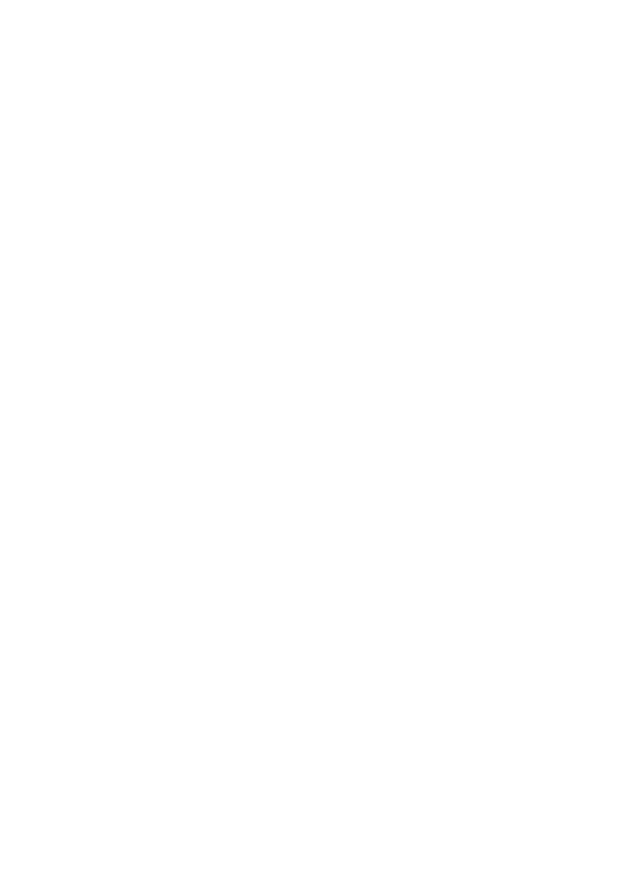
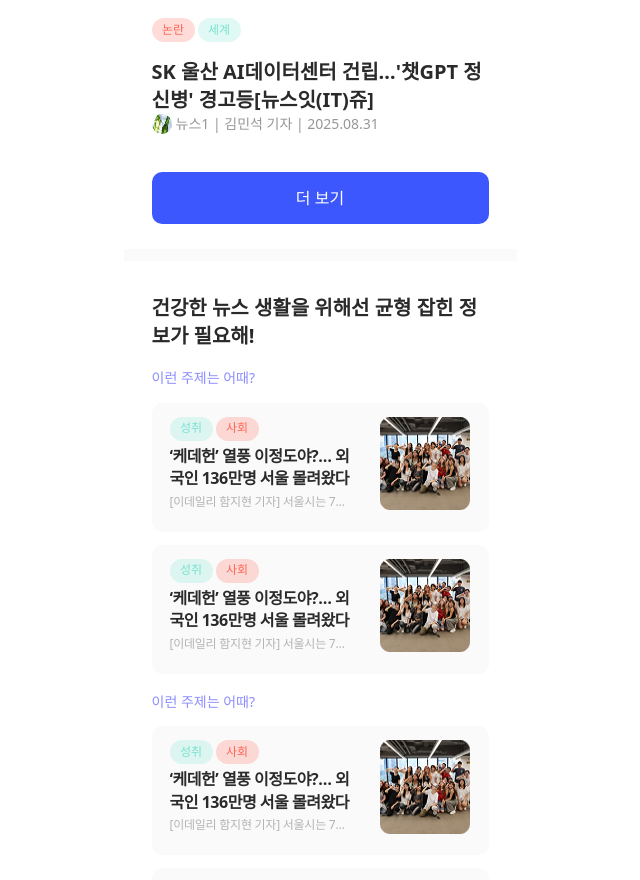
Before and after one commit to 9oormthon-univ/2025_SEASONTHON_TEAM_46_FE, a React (Vite) app: page / in a window 1280 px wide. Shown: the part 920-1800 px from the top of the page, without its empty margins (320-960 px from the left). Before the commit the page ends 800 px from the top, so only its background shows below. Built offline with nearby package versions, Linux system fonts and the light colour scheme.

Commit message:
feat: push news

```diff
--- a/src/components/main/Body.tsx
+++ b/src/components/main/Body.tsx
@@ -1,9 +1,14 @@
 import { HotNews } from "./HotNews";
+import { NewNews } from "./NewNews";
+import { Push } from "./Push";
 
 export function Body() {
   return (
     <main className="flex w-full flex-col items-center border-t-[20px] border-[#eee] bg-white pt-[105px]">
       <HotNews />
+      <NewNews />
+      <div className="h-[12px] w-full bg-[#FAFAFA]"></div>
+      <Push />
     </main>
   );
 }
--- /dev/null
+++ b/src/components/main/NewNews.tsx
@@ -0,0 +1,45 @@
+import TestSvg from "../../assets/images/test_news.png";
+import { Category } from "../common/Category";
+
+export function NewNews() {
+  return (
+    <article className="mt-[63px] flex w-[337px] flex-col gap-[16px] pb-[25px]">
+      <section className="flex items-center gap-[4px]">
+        <p className="text-[18px] font-bold text-[#2A2A2A]">새로운 뉴스</p>
+        <p className="text-[16px] font-[500] leading-[140%] text-[#7F81FF]">
+          4
+        </p>
+      </section>
+      <section className="flex flex-col gap-[20px]">
+        <img src={TestSvg} alt="New News" height={156} />
+        <div className="flex gap-[3px]">
+          <Category text="논란" color="#FF6556" />
+          <Category text="세계" color="#79E2D0" />
+        </div>
+      </section>
+      <section>
+        <p className="line-clamp-2 text-[20px] font-bold leading-[140%] text-[#2A2A2A]">
+          SK 울산 AI데이터센터 건립…'챗GPT 정신병' 경고등[뉴스잇(IT)쥬]
+        </p>
+        <div className="flex gap-[4px]">
+          <img
+            src={TestSvg}
+            alt="New News"
+            height={20}
+            width={20}
+            className="rounded-[20px]"
+          />
+          <p className="text-[14px] font-[500] leading-[20px] text-[#979797]">
+            뉴스1 | 김민석 기자 | 2025.08.31
+          </p>
+        </div>
+      </section>
+      <button
+        className="mt-[22px] flex h-[52px] w-[337px] flex-shrink-0 cursor-pointer items-center justify-center rounded-[10px] bg-[#3D57FE]"
+        onClick={() => {}}
+      >
+        <p className="text-[16px] font-[500] text-white">더 보기</p>
+      </button>
+    </article>
+  );
+}
--- /dev/null
+++ b/src/components/main/Push.tsx
@@ -0,0 +1,70 @@
+import { Category } from "../common/Category";
+import TestNews from "../../assets/images/test_news2.png";
+
+export function Push() {
+  return (
+    <article className="mt-[33px] w-[337px]">
+      <p className="text-[20px] font-bold leading-[140%] text-[#2A2A2A]">{`건강한 뉴스 생활을 위해선\n균형 잡힌 정보가 필요해!`}</p>
+      {/* 주제 */}
+      <section className="mt-[18px] flex flex-col items-start gap-[15px]">
+        <p className="text-[14px] font-[500] leading-[140%] text-[#7F81FF]/90">
+          이런 주제는 어때?
+        </p>
+        <div className="flex flex-col items-start gap-[13px]">
+          {Array.from({ length: 2 }, (_, index) => (
+            <article
+              key={index}
+              className="h-[129px] w-[337px] rounded-[10px] bg-[#FAFAFA] px-[18px] py-[14px]"
+            >
+              <div className="flex gap-[21px]">
+                <div className="flex flex-col gap-[4px]">
+                  <div className="flex gap-[3px]">
+                    <Category text="성취" color="#79E2D0" />
+                    <Category text="사회" color="#FF6556" />
+                  </div>
+                  <p className="line-clamp-2 w-[189px] text-[16px] font-bold leading-[140%] tracking-[-0.48px] text-[#2A2A2A]">
+                    ‘케데헌’ 열풍 이정도야?… 외국인 136만명 서울 몰려왔다
+                  </p>
+                  <p className="line-clamp-1 w-[185px] text-[12px] font-[500] leading-[140%] tracking-[-0.24px] text-[#B3B3B3]">
+                    [이데일리 함지현 기자] 서울시는 7월 어쩌구저쩌구
+                  </p>
+                </div>
+                <img src={TestNews} alt="이미지" />
+              </div>
+            </article>
+          ))}
+        </div>
+      </section>
+      {/* 감정 */}
+      <section className="mt-[18px] flex flex-col items-start gap-[15px]">
+        <p className="text-[14px] font-[500] leading-[140%] text-[#7F81FF]/90">
+          이런 주제는 어때?
+        </p>
+        <div className="flex flex-col items-start gap-[13px]">
+          {Array.from({ length: 2 }, (_, index) => (
+            <article
+              key={index}
+              className="h-[129px] w-[337px] rounded-[10px] bg-[#FAFAFA] px-[18px] py-[14px]"
+            >
+              <div className="flex gap-[21px]">
+                <div className="flex flex-col gap-[4px]">
+                  <div className="flex gap-[3px]">
+                    <Category text="성취" color="#79E2D0" />
+                    <Category text="사회" color="#FF6556" />
+                  </div>
+                  <p className="line-clamp-2 w-[189px] text-[16px] font-bold leading-[140%] tracking-[-0.48px] text-[#2A2A2A]">
+                    ‘케데헌’ 열풍 이정도야?… 외국인 136만명 서울 몰려왔다
+                  </p>
+                  <p className="line-clamp-1 w-[185px] text-[12px] font-[500] leading-[140%] tracking-[-0.24px] text-[#B3B3B3]">
+                    [이데일리 함지현 기자] 서울시는 7월 어쩌구저쩌구
+                  </p>
+                </div>
+                <img src={TestNews} alt="이미지" />
+              </div>
+            </article>
+          ))}
+        </div>
+      </section>
+    </article>
+  );
+}
--- a/src/pages/HomePage.tsx
+++ b/src/pages/HomePage.tsx
@@ -3,9 +3,9 @@
 
 export default function HomePage() {
   return (
-    <>
+    <article className="pb-[91px]">
       <Header />
       <Body />
-    </>
+    </article>
   );
 }
```
Also changed, not shown: src/assets/images/test_news2.png (added).
